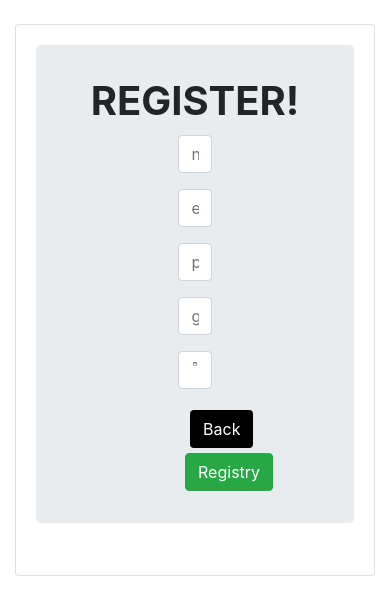
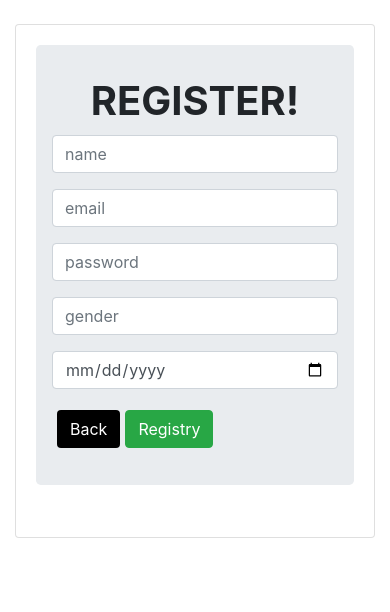
Before and after one commit to mazharku/microblog-client, an Angular app: page /register in a window 390 px wide. Shown: the top 612 px of the page. Built offline with nearby package versions, Linux system fonts and the light colour scheme.

Commit message:
input field fix for small device

```diff
--- a/src/app/login/login.component.html
+++ b/src/app/login/login.component.html
@@ -3,7 +3,7 @@
   <a routerLink='/' class="btn" style="margin: 10px; background-color: black; color: white;">Back</a>
   <h1 class="text-uppercase font-weight-bold" style="text-align: center; margin-bottom: 10px;" >Login</h1>
   <div class="row">
-      <div class="col-md-4" style="margin: auto;  width: 20%; line-height: 0px;">
+      <div class="col-md-4" style="margin: auto; line-height: 0px;">
         <!-- for registration -->
         <form [formGroup]="checkoutForm" (ngSubmit)="onSubmit()">
           <div class="form-group">
@@ -14,7 +14,7 @@
               <input type="password" formControlName="password" id="password"
               class="form-control" maxlength="28" placeholder="password" />
           </div>
-          <div style="margin: auto;  width: 70%; line-height: 0px;">
+          <div style="margin: auto; line-height: 0px;">
           <a routerLink='/register' class="btn" style="background-color: rgb(2, 37, 13); color:white; margin: 5px;">Registration</a>
           <button type="submit" class="btn " style="background-color: orangered; color: white;">Log-in</button>
         </div>
--- a/src/app/registration/registration.component.html
+++ b/src/app/registration/registration.component.html
@@ -1,7 +1,7 @@
 <div class="container jumbotron">
     <h1 class="text-uppercase font-weight-bold" style="text-align: center; margin-bottom: 10px;" >Register!</h1>
     <div class="row">
-        <div class="col-md-4" style="margin: auto;  width: 20%; line-height: 0px;">
+        <div class="col-md-4" style="margin: auto;  line-height: 0px;">
           <!-- for registration -->
           <form [formGroup]="registrationForm" (ngSubmit)="onSubmit()">
             <div class="form-group">
@@ -24,7 +24,7 @@
                 <input type="date" formControlName="dob" id="dob"
                 class="form-control" maxlength="28" placeholder="dob" />
             </div>
-            <div style="margin: auto;  width: 60%; line-height: 0px;">
+            <div style="margin: auto;line-height: 0px;">
             <a routerLink='/' class="btn" style="background-color: black; color:white; margin: 5px;">Back</a>
             <button type="submit" class="btn btn-success">Registry</button>
             </div>
```
